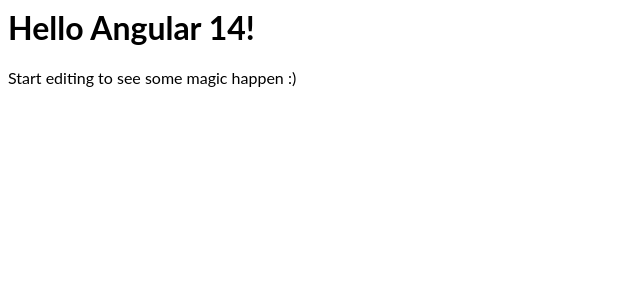
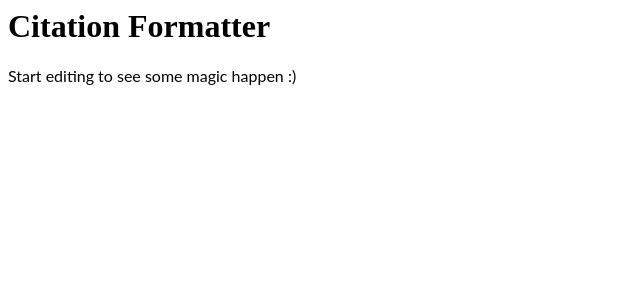
Before and after one commit to DeveloperAgenzil/agenzil-citation-formatter, an Angular app: page / in a window 1280 px wide. Shown: the top 300 px of the page, without its empty margins (0-640 px from the left). Built offline with nearby package versions, Linux system fonts and the light colour scheme.

Commit message:
3 files modified

```diff
--- a/src/app/app.component.html
+++ b/src/app/app.component.html
@@ -1,4 +1,4 @@
-<hello name="{{ name }}"></hello>
+<h1>Citation Formatter</h1>
 <p>
   Start editing to see some magic happen :)
 </p>
--- a/src/app/app.module.ts
+++ b/src/app/app.module.ts
@@ -3,11 +3,10 @@
 import { FormsModule } from '@angular/forms';
 
 import { AppComponent } from './app.component';
-import { HelloComponent } from './hello.component';
 
 @NgModule({
   imports:      [ BrowserModule, FormsModule ],
-  declarations: [ AppComponent, HelloComponent ],
+  declarations: [ AppComponent ],
   bootstrap:    [ AppComponent ]
 })
 export class AppModule { }
--- a/src/app/hello.component.ts
+++ /dev/null
@@ -1,10 +0,0 @@
-import { Component, Input } from '@angular/core';
-
-@Component({
-  selector: 'hello',
-  template: `<h1>Hello {{name}}!</h1>`,
-  styles: [`h1 { font-family: Lato; }`]
-})
-export class HelloComponent  {
-  @Input() name: string;
-}
```
